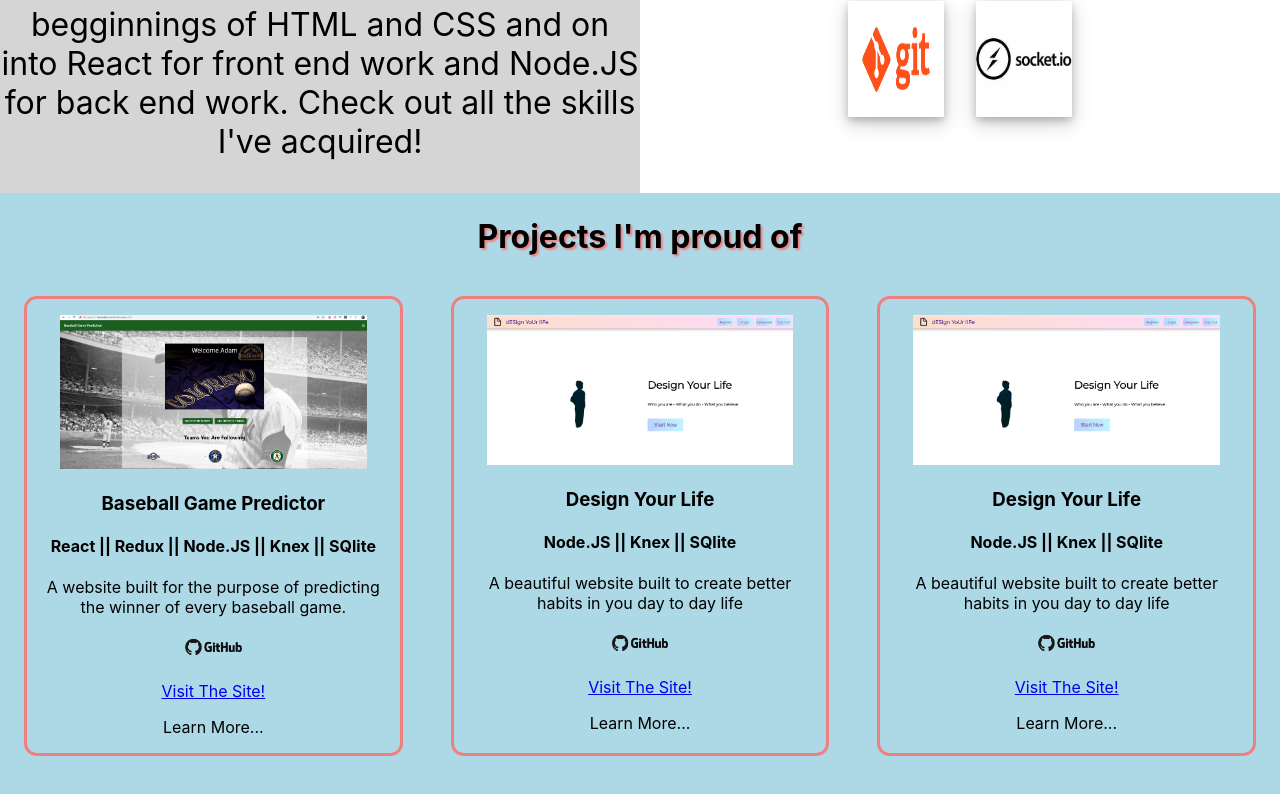
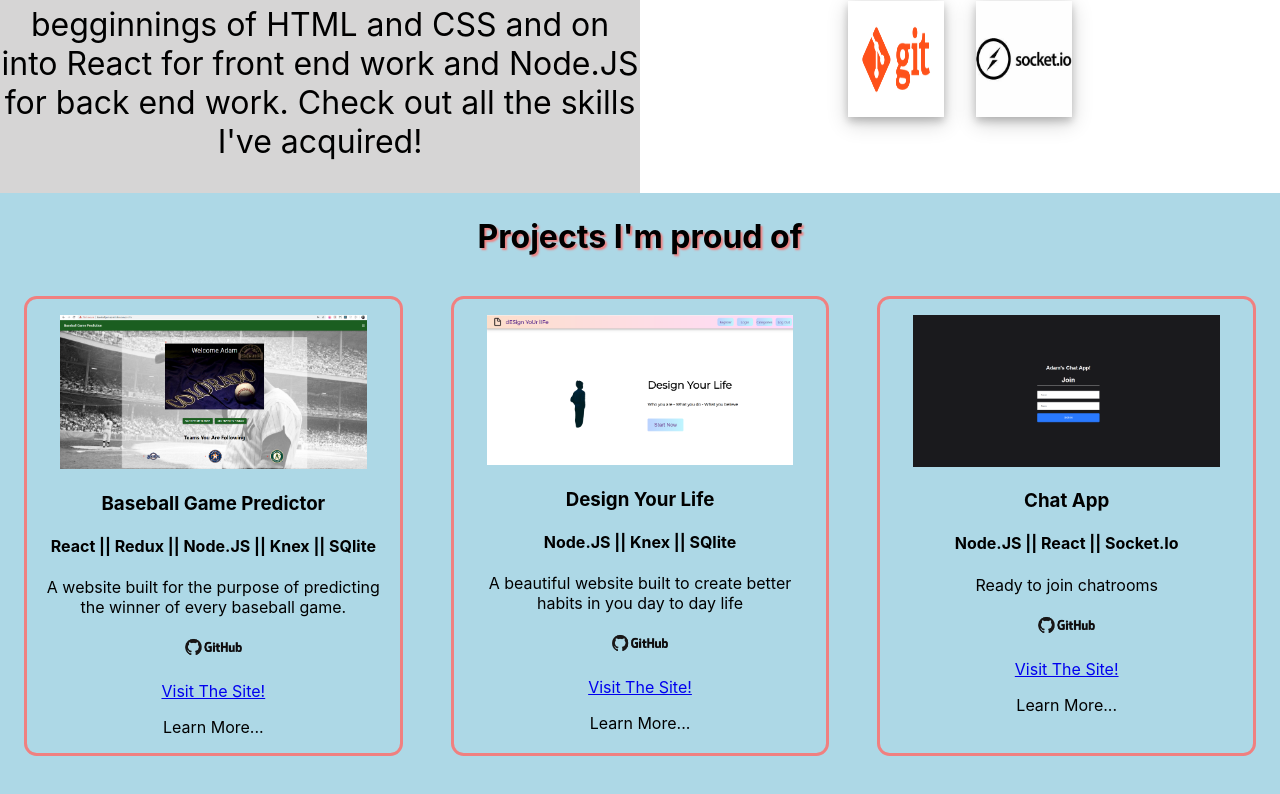
Before and after one commit to AdamHoffma/Portfolio-II, a React (Create React App) app in the folder client/: page / in a window 1280 px wide. Shown: the part 1380-2174 px from the top of the page. Built offline with nearby package versions, Linux system fonts and the light colour scheme.

Commit message:
project 3 created. Need to add Learn More functionality

```diff
--- a/client/src/App.js
+++ b/client/src/App.js
@@ -16,6 +16,7 @@ import Git from "./Git.png"
 import Baseball from "./BaseBallPage.png"
 import Socket from "./Socket.jpg"
 import Design from "./Design.png"
+import Chat from "./ChatApp.png"
 
 function App() {
   const popUp = () => {
@@ -113,22 +114,22 @@ function App() {
               </div>
             </div>
             <div className="project1">
-              <img className="project-image" src={Design}></img>
-              <h3>Design Your Life</h3>
-              <h4>Node.JS || Knex || SQlite</h4>
-              <p>A beautiful website built to create better habits in you day to day life</p>
+              <img className="project-image" src={Chat}></img>
+              <h3>Chat App</h3>
+              <h4>Node.JS || React || Socket.Io</h4>
+              <p>Ready to join chatrooms</p>
               <div className="more-boxes">
-                <a href="https://github.com/Design-Your-Life-Build-Week/Back-End"><img className="git-icon" src={Github}></img></a>
+                <a href="https://github.com/AdamHoffma/ReactChatApp"><img className="git-icon" src={Github}></img></a>
               </div>
               <div className="more-boxes">
-                <a href="https://designyourlife.now.sh/"><p>Visit The Site!</p></a>
+                <a href="https://adamchatroom.netlify.app/"><p>Visit The Site!</p></a>
               </div>
               <div className="popup2" onClick={popUp2}>Learn More...
                 <span className="popuptext2" id="myPopup2">
                   <h5>About this project:</h5>
-                  <p></p>
+                  <p>This is a fairly basic chat room app. You enter your name and a room name and it will create a private chatroom. It was built using Node.JS, React and Socket.Io. The primary function of this app was to learn the ins and outs of socket.Io so that I could bring chat features into any app or website I create.</p>
                   <h5>My Role:</h5>
-                  <p>I was fully in charge of creating the back end for this project. I created the registration and login functionality using Bcrypt and JsonWebTokens. I created the databases for storing a users categories and habits and notes on those habits. I used Knex, Node.JS and Sqlite. I also built all back end routes</p>
+                  <p>I built this project on my own, it all my work. I used a youtube tutorial as a guide and the Socket.Io documentation.</p>
                 </span>
               </div>
             </div>
```
Also changed, not shown: client/src/ChatApp.png (added).
